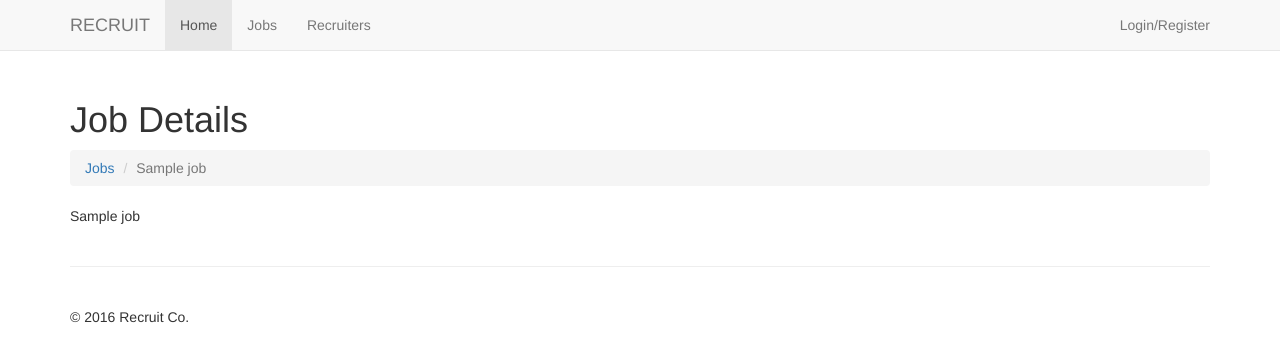
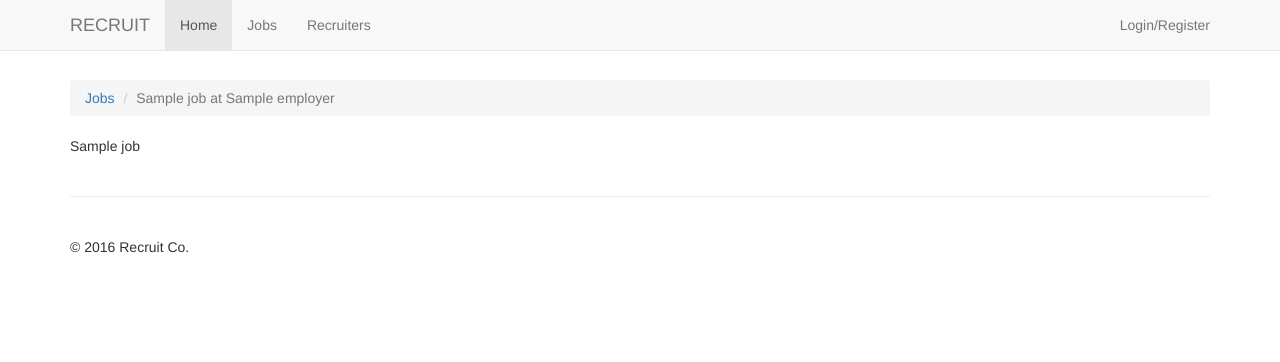
Before and after one commit to cassac/recruit, a Django app: template jobs/templates/jobs/details.html in a window 1280 px wide. Shown: the top 362 px of the page. Run offline with Django 3.2, Linux system fonts and the light colour scheme; the template is opened without the code that fills it: most values are stand-ins (such as "Sample title", 1, 10 or a date in 2020); data that the repository does not hold is empty; some libraries are stand-ins or nearby versions.

Commit message:
add more detailed breadcrumb text and removes header

```diff
--- a/jobs/templates/jobs/details.html
+++ b/jobs/templates/jobs/details.html
@@ -11,11 +11,9 @@
 
 {% block content %}
 
-<h1>Job Details</h1>
-
 <ol class="breadcrumb">
   <li><a href="{% url 'jobs'%}#{{ job.id }}">Jobs</a></li>
-  <li class="active">{{ job.title }}</li>
+  <li class="active">{{ job.title }} at {{ job.employer.name_english }}</li>
 </ol>
 
 <div class='row'>
```
